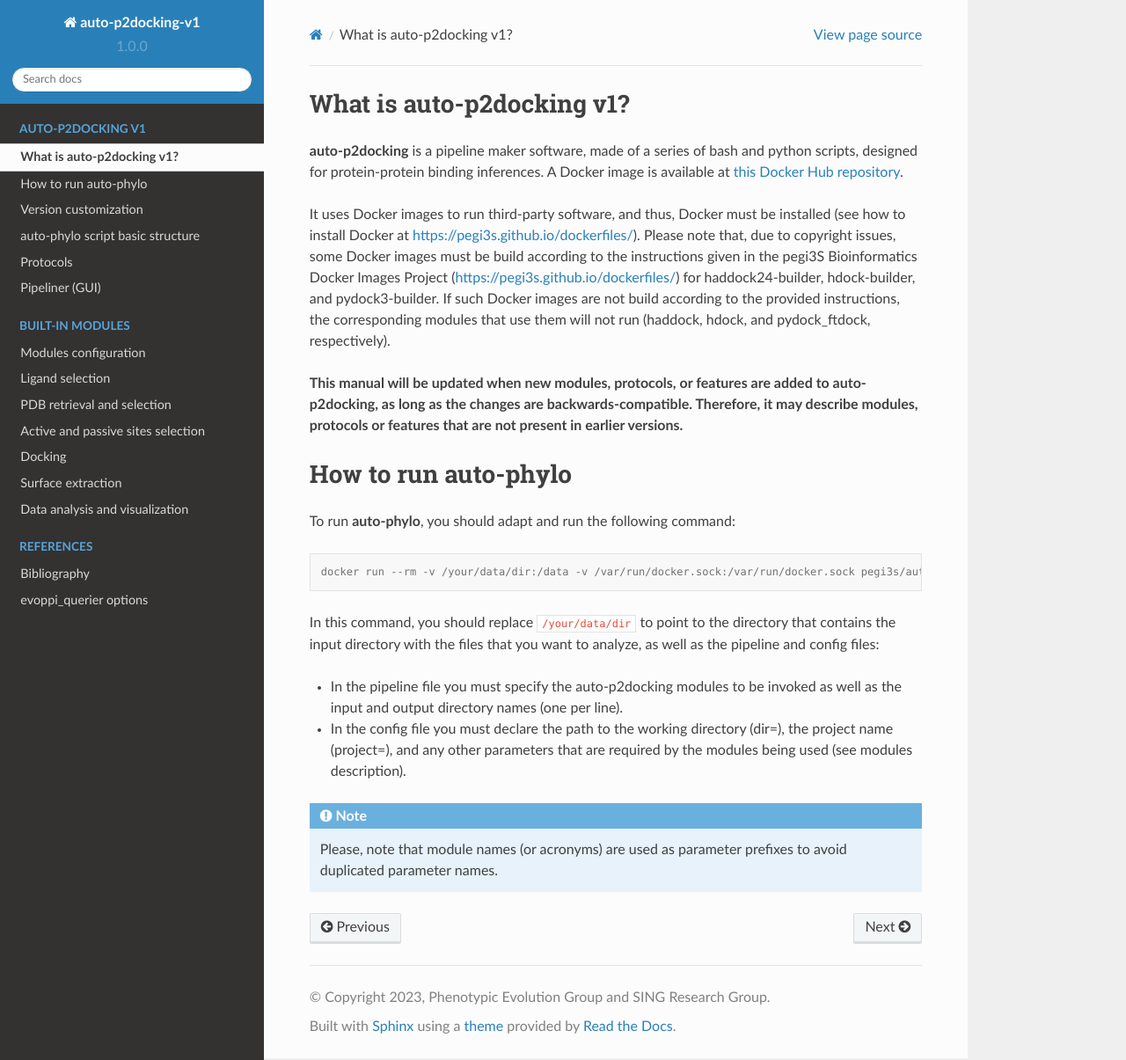
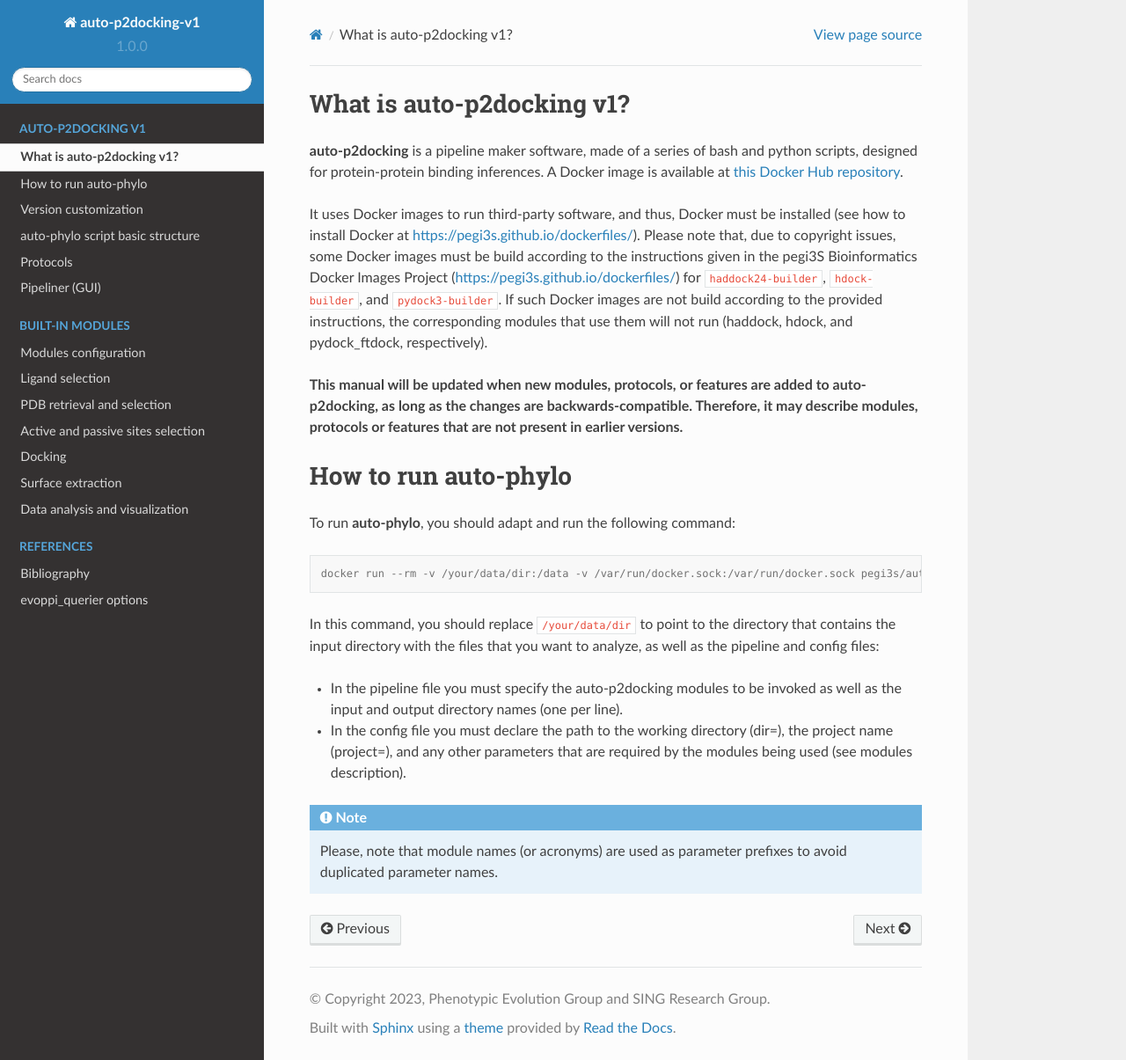
Before and after one commit to pegi3s/auto-p2docking-docs, a Sphinx documentation site: the page built from source/overview.rst, in a window 1280 px wide and 1205 px high. Shown: the whole window at 88% size. Built offline with Sphinx 7.4.7 and the Read the Docs theme 2.0.0, drawn with Linux system fonts in a browser that asks for light colours.

```diff
--- a/source/overview.rst
+++ b/source/overview.rst
@@ -3,7 +3,7 @@ What is auto-p2docking v1?
 
 **auto-p2docking** is a pipeline maker software, made of a series of bash and python scripts, designed for protein-protein binding inferences. A Docker image is available at `this Docker Hub repository <https://hub.docker.com/r/pegi3s/auto-p2docking>`_.
 
-It uses Docker images to run third-party software, and thus, Docker must be installed (see how to install Docker at https://pegi3s.github.io/dockerfiles/). Please note that, due to copyright issues, some Docker images must be build according to the instructions given in the pegi3S Bioinformatics Docker Images Project (https://pegi3s.github.io/dockerfiles/) for haddock24-builder, hdock-builder, and pydock3-builder. If such Docker images are not build according to the provided instructions, the corresponding modules that use them will not run (haddock, hdock, and pydock_ftdock, respectively).
+It uses Docker images to run third-party software, and thus, Docker must be installed (see how to install Docker at https://pegi3s.github.io/dockerfiles/). Please note that, due to copyright issues, some Docker images must be build according to the instructions given in the pegi3S Bioinformatics Docker Images Project (https://pegi3s.github.io/dockerfiles/) for ``haddock24-builder``, ``hdock-builder``, and ``pydock3-builder``. If such Docker images are not build according to the provided instructions, the corresponding modules that use them will not run (haddock, hdock, and pydock_ftdock, respectively).
 
 **This manual will be updated when new modules, protocols, or features are added to auto-p2docking, as long as the changes are backwards-compatible. Therefore, it may describe modules, protocols or features that are not present in earlier versions.**
 
```
